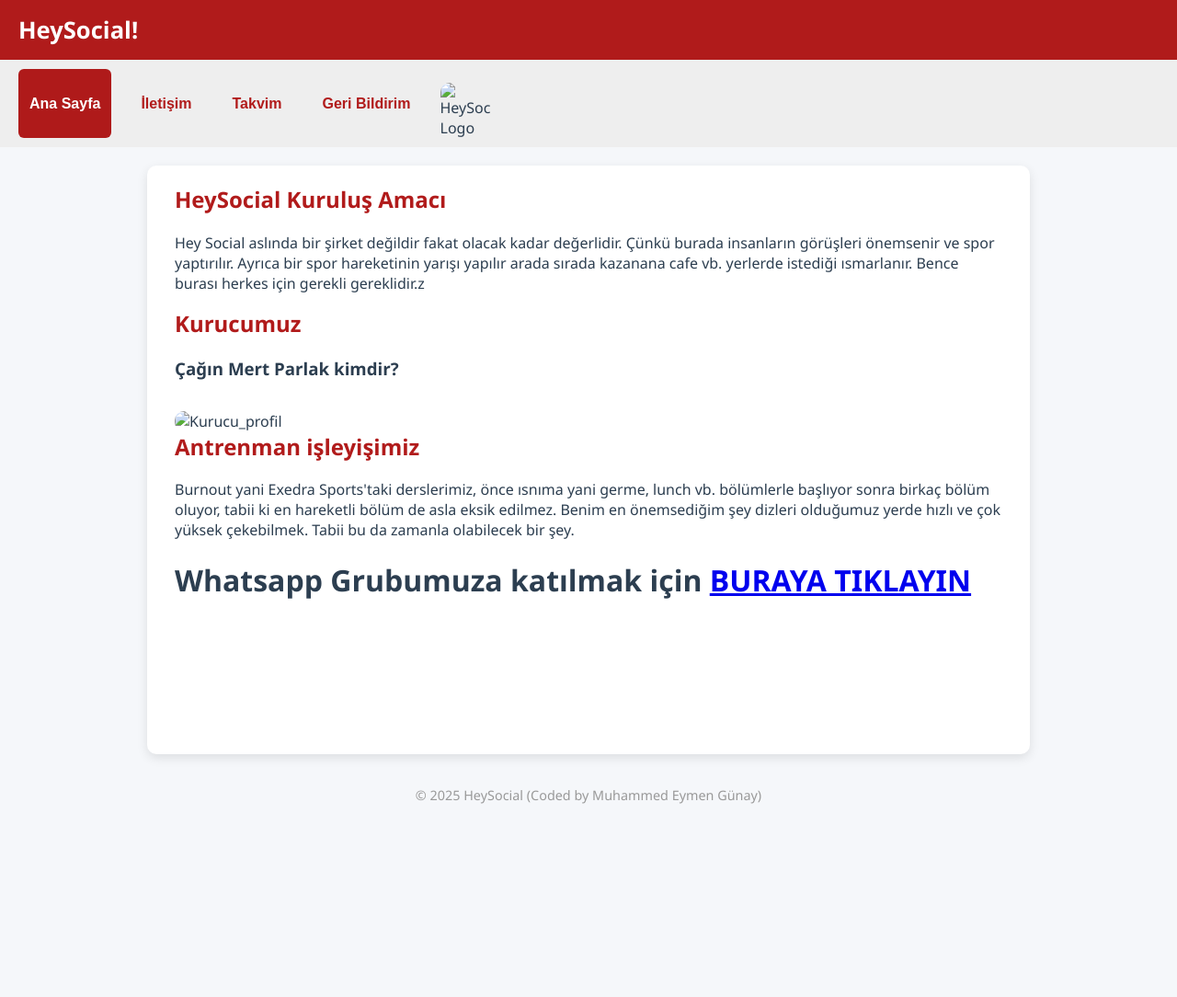
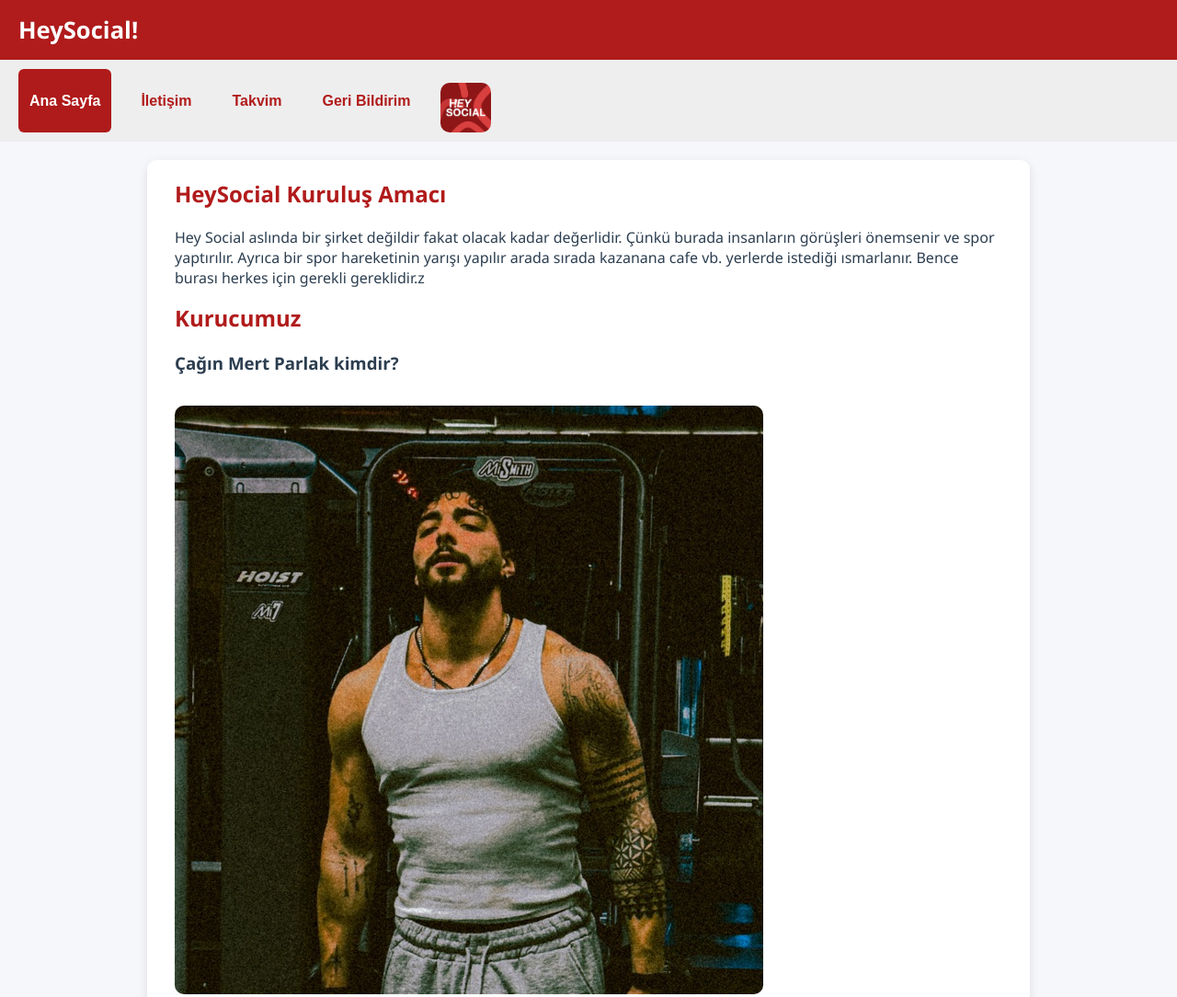
Before and after one commit to Eymen934/Hey-Social-apk-yap, a plain HTML site: page index.html in a window 1280 px wide. Shown: the top 1084 px of the page at 92% size. Before the commit the page ends 889 px from the top, so only its background shows below. Drawn offline with Linux system fonts and the light colour scheme.

Commit message:
Update index.html

```diff
--- a/index.html
+++ b/index.html
@@ -81,7 +81,7 @@
   <button id="btn-iletisim">İletişim</button>
   <button id="btn-takvim">Takvim</button>
   <button id="btn-geribildirim">Geri Bildirim</button>
-  <img class="responsive" src="Hey Social.jpg" alt="HeySocial Logo" width = "55" height = "55"/>
+  <img class="responsive" src="heysocial.jpg" alt="HeySocial Logo" width = "55" height = "55"/>
 </nav>
 
 <main id="content">
@@ -102,7 +102,7 @@
       <h2>Kurucumuz</h2>
       <p><!-- NOT: Buraya kurucu hakkında bilgi yazısı --></p>
       <h3>Çağın Mert Parlak kimdir?</h3>
-      <img class="responsive" src="cagin_hoca.jpg" alt="Kurucu_profil" />
+      <img class="responsive" src="caginhoca.jpg" alt="Kurucu_profil" />
       <h2>Antrenman işleyişimiz</h2>
       <p><!-- NOT: Buraya hocamızın ne kadar güzel ve fedakar olduğunu anlatan yazı --></p>
       <p>Burnout yani Exedra Sports'taki derslerimiz, önce ısnıma yani germe, lunch vb. bölümlerle başlıyor sonra birkaç bölüm oluyor, tabii ki en hareketli bölüm de asla eksik edilmez. Benim en önemsediğim şey dizleri olduğumuz yerde hızlı ve çok yüksek çekebilmek. Tabii bu da zamanla olabilecek bir şey.</p>
```
